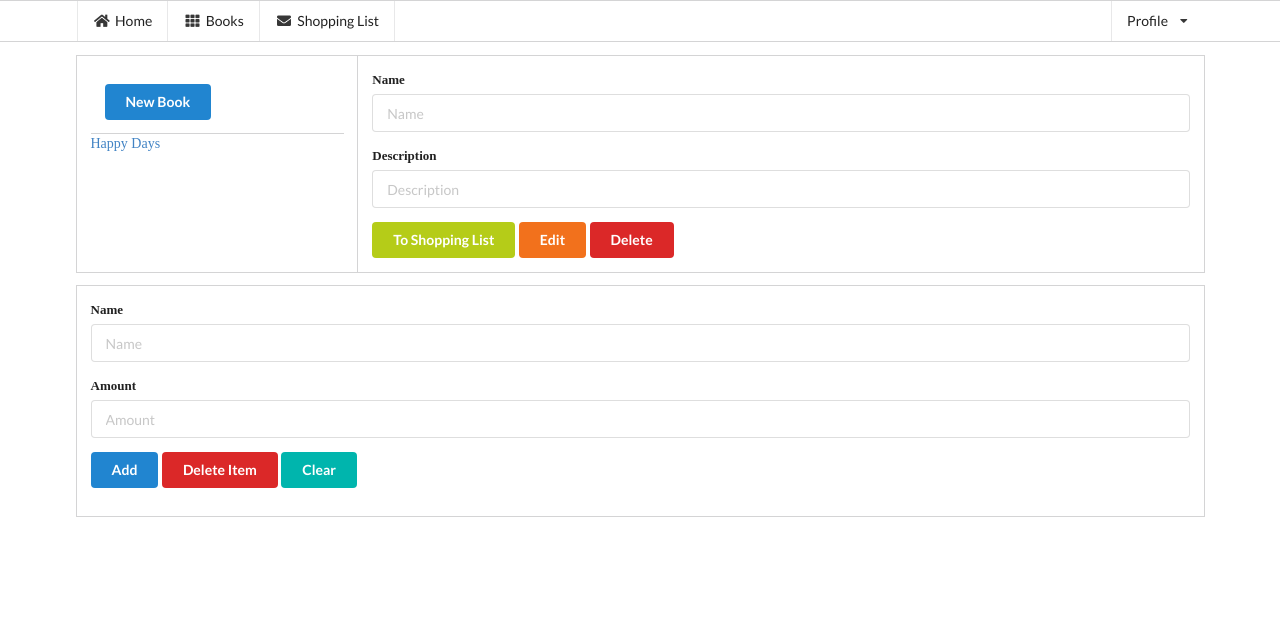
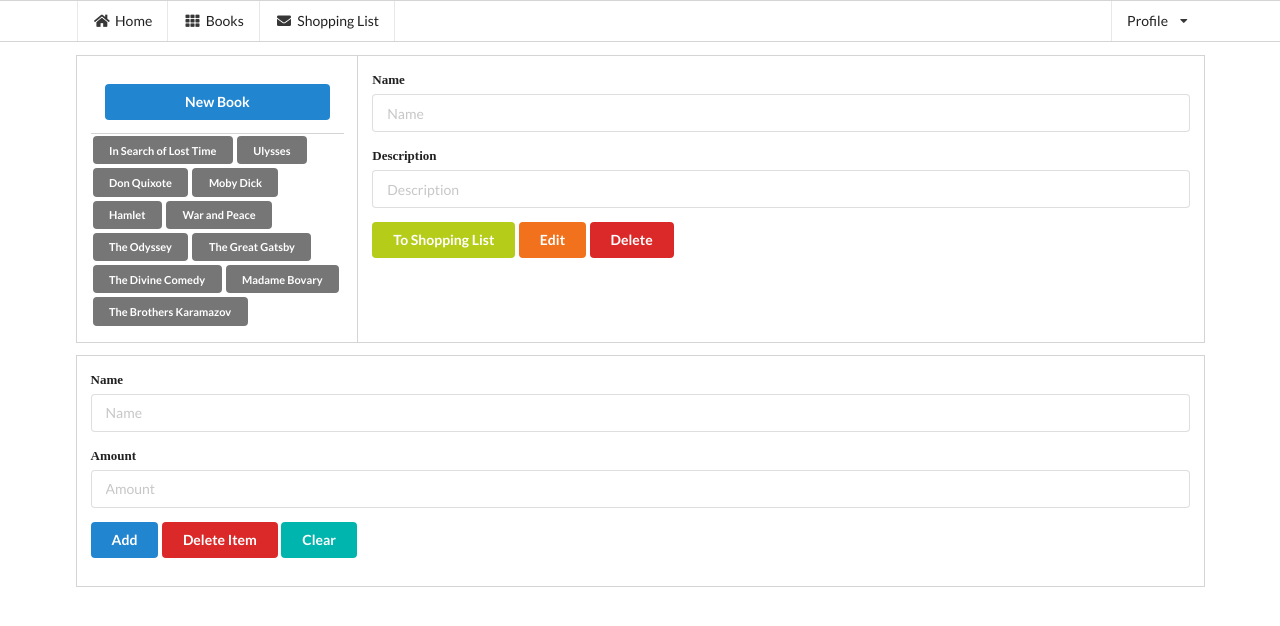
Before and after one commit to furkanpinar/Angular2-BookStore, an Angular app: page / in a window 1280 px wide. Shown: the top 626 px of the page. Built offline with nearby package versions, Linux system fonts and the light colour scheme.

Commit message:
Book List with ngFor

```diff
--- a/src/app/books/book-list/book-item.component.html
+++ b/src/app/books/book-list/book-item.component.html
@@ -1,5 +1 @@
-<div class="item">
-  <div class="content">
-    <a class="header">{{book.name}}</a>
-  </div>
-</div>
+<button class="ui button grey mini" style="margin:2px;">{{book.name}}</button>
--- a/src/app/books/book-list/book-list.component.html
+++ b/src/app/books/book-list/book-list.component.html
@@ -1,7 +1,7 @@
 <div class="ui internally celled grid">
   <div class="row">
     <div class="sixteen wide column">
-      <button class="ui button blue">
+      <button class="ui button blue fluid">
         New Book
       </button>
     </div>
@@ -9,7 +9,7 @@
 
   <div class="row">
     <div class="ui relaxed divided list">
-      <bs-book-item [book]="book" (click)="onSelected(book)"></bs-book-item>
+      <bs-book-item *ngFor="let book of books" [book]="book" (click)="onSelected(book)"></bs-book-item>
     </div>
   </div>
 </div>
--- a/src/app/books/book-list/book-list.component.ts
+++ b/src/app/books/book-list/book-list.component.ts
@@ -6,9 +6,21 @@ import {Book} from "../book";
   templateUrl: './book-list.component.html'
 })
 export class BookListComponent {
-  books: Book[] = [];
+  books: Book[] = [
+    new Book("In Search of Lost Time", "In Search of Lost Time by Marcel Proust", []),
+    new Book("Ulysses", "Ulysses by James Joyce", []),
+    new Book("Don Quixote", "Don Quixote by Miguel de Cervantes", []),
+    new Book("Moby Dick", "Moby Dick by Herman Melville", []),
+    new Book("Hamlet", "Hamlet by William Shakespeare", []),
+    new Book("War and Peace", "War and Peace by Leo Tolstoy", []),
+    new Book("The Odyssey", "The Odyssey by Homer", []),
+    new Book("The Great Gatsby", "The Great Gatsby by F. Scott Fitzgerald", []),
+    new Book("The Divine Comedy", "The Divine Comedy by Dante Alighieri", []),
+    new Book("Madame Bovary", "Madame Bovary by Gustave Flaubert", []),
+    new Book("The Brothers Karamazov", "The Brothers Karamazov by Fyodor Dostoyevsky", [])
+  ];
   @Output() bookSelected = new EventEmitter<Book>();
-  book = new Book("Happy Days", "Happy Days Book");
+  book = new Book("Happy Days", "Happy Days Book", []);
 
   onSelected(book: Book) {
     this.bookSelected.emit(book);
--- a/src/app/books/book.ts
+++ b/src/app/books/book.ts
@@ -1,3 +1,4 @@
+import {Ingredient} from "../shared/ingredient";
 export class Book {
-    constructor(public name, public description) {}
+    constructor(public name, public description, public ingredients: Ingredient[]) {}
 }
--- /dev/null
+++ b/src/app/shared/ingredient.ts
@@ -0,0 +1,5 @@
+export class Ingredient {
+  constructor(public name: string, public amount: number) {
+
+  }
+}
--- a/src/app/shopping-list/shopping-list.component.html
+++ b/src/app/shopping-list/shopping-list.component.html
@@ -4,7 +4,13 @@
       <div class="sixteen wide column">
         <bs-shopping-list-add></bs-shopping-list-add>
         <div class="ui relaxed divided list">
-
+          <template *ngFor="let item of items">
+            <div class="item" style="cursor:pointer;">
+              <div class="content">
+                <a class="header"><h4>{{book.name}}</h4></a>
+              </div>
+            </div>
+          </template>
         </div>
       </div>
     </div>
--- a/src/app/shopping-list/shopping-list.component.ts
+++ b/src/app/shopping-list/shopping-list.component.ts
@@ -1,4 +1,5 @@
 import { Component } from '@angular/core';
+import {Ingredient} from "../shared/ingredient";
 
 @Component({
   selector: 'bs-shopping-list',
@@ -6,4 +7,6 @@ import { Component } from '@angular/core';
 })
 export class ShoppingListComponent {
 
+  items: Ingredient[] = [];
+
 }
```
